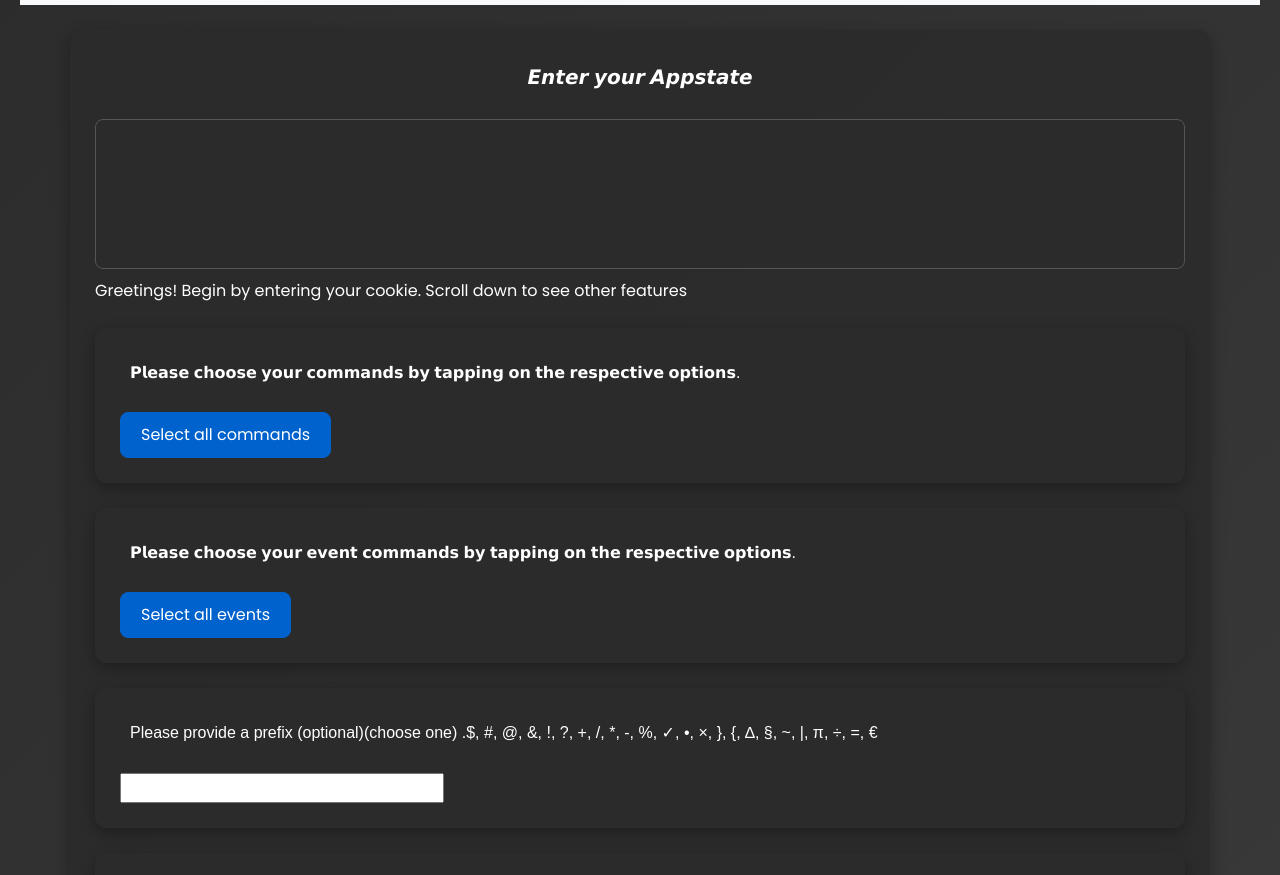
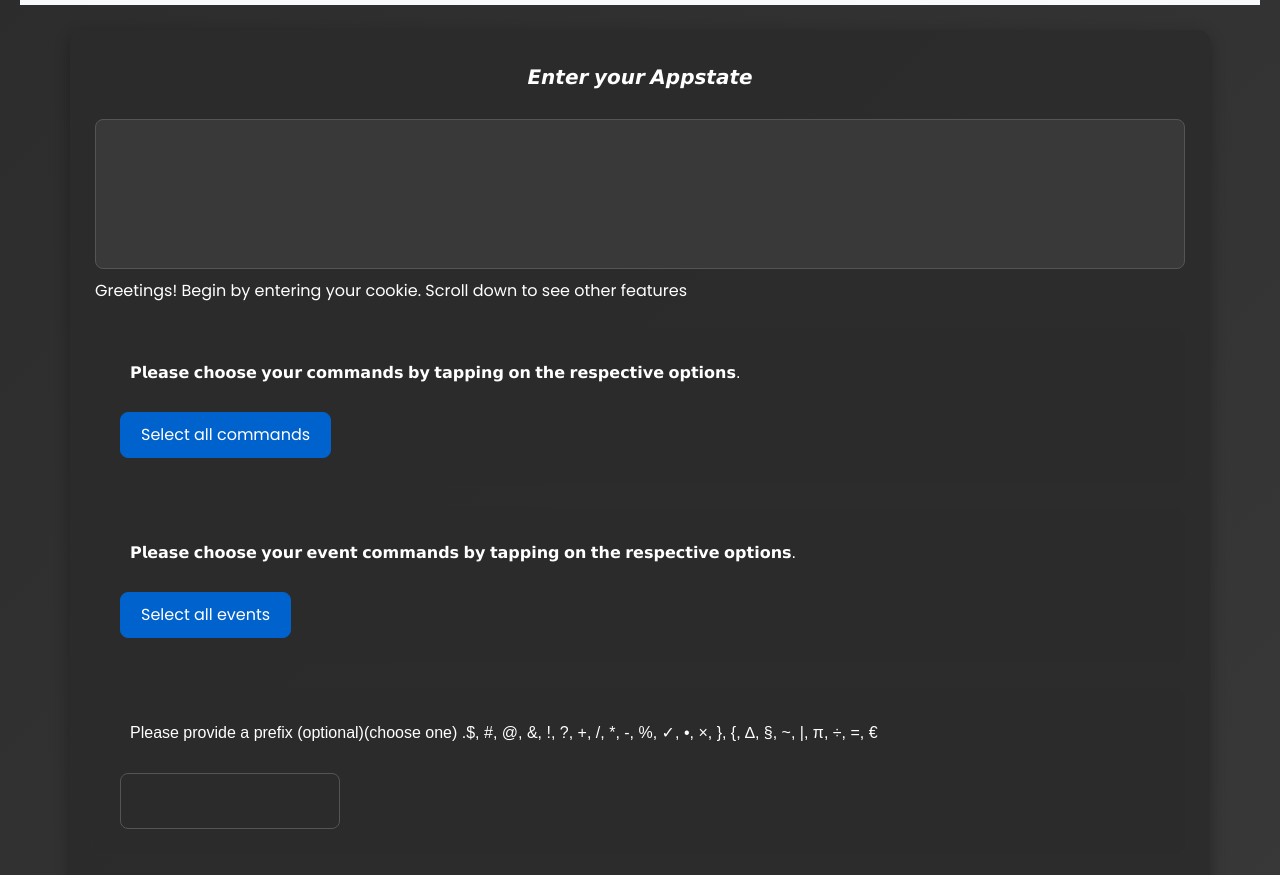
Before and after one commit to Zachh2/ssassa, a website: page public/index.html in a window 1280 px wide. Shown: the part 71-946 px from the top of the page. Drawn offline with nearby package versions, Linux system fonts and the light colour scheme; a web font is replaced by a local one.

Commit message:
Update styles.css

```diff
--- a/public/styles.css
+++ b/public/styles.css
@@ -40,12 +40,6 @@ h1 {
 @keyframes fadeInUp {
     from { transform: translateY(20px); opacity: 0; }
     to { transform: translateY(0); opacity: 1; }
-}
-
-h2 {
-    color: #ffffff; /* White text */
-    font-size: 24px;
-    margin-bottom: 20px;
 }
 
 label {
@@ -151,19 +145,28 @@ label {
     display: none;
 }
 
-.form-control {
+#inputOfPrefix, #inputOfAdmin, #inputOfBotName {
     padding: 15px;
-    width: 100%;
+    width: 220px;
     border: 1px solid #555555; /* Dark border */
     border-radius: 8px;
+    cursor: pointer;
+    transition: background-color 0.3s ease, border-color 0.3s ease;
     background-color: rgba(44, 44, 44, 0.95); /* Dark background */
     color: #ffffff; /* White text */
-    transition: background-color 0.3s ease, border-color 0.3s ease;
 }
 
-.form-control:focus {
+#inputOfPrefix:focus, #inputOfAdmin:focus, #inputOfBotName:focus {
     background-color: rgba(60, 60, 60, 0.95); /* Lighter background on focus */
     border-color: #777777; /* Lighter border on focus */
+}
+
+#listOfCommands, #listOfCommandsEvent, #prefixOfCommands, #adminOfCommands {
+    border: none !important;
+}
+
+#listOfCommands:not(.modal), #listOfCommandsEvent:not(.modal), #prefixOfCommands:not(.modal), #adminOfCommands:not(.modal) {
+    box-shadow: none !important;
 }
 
 p {
```
